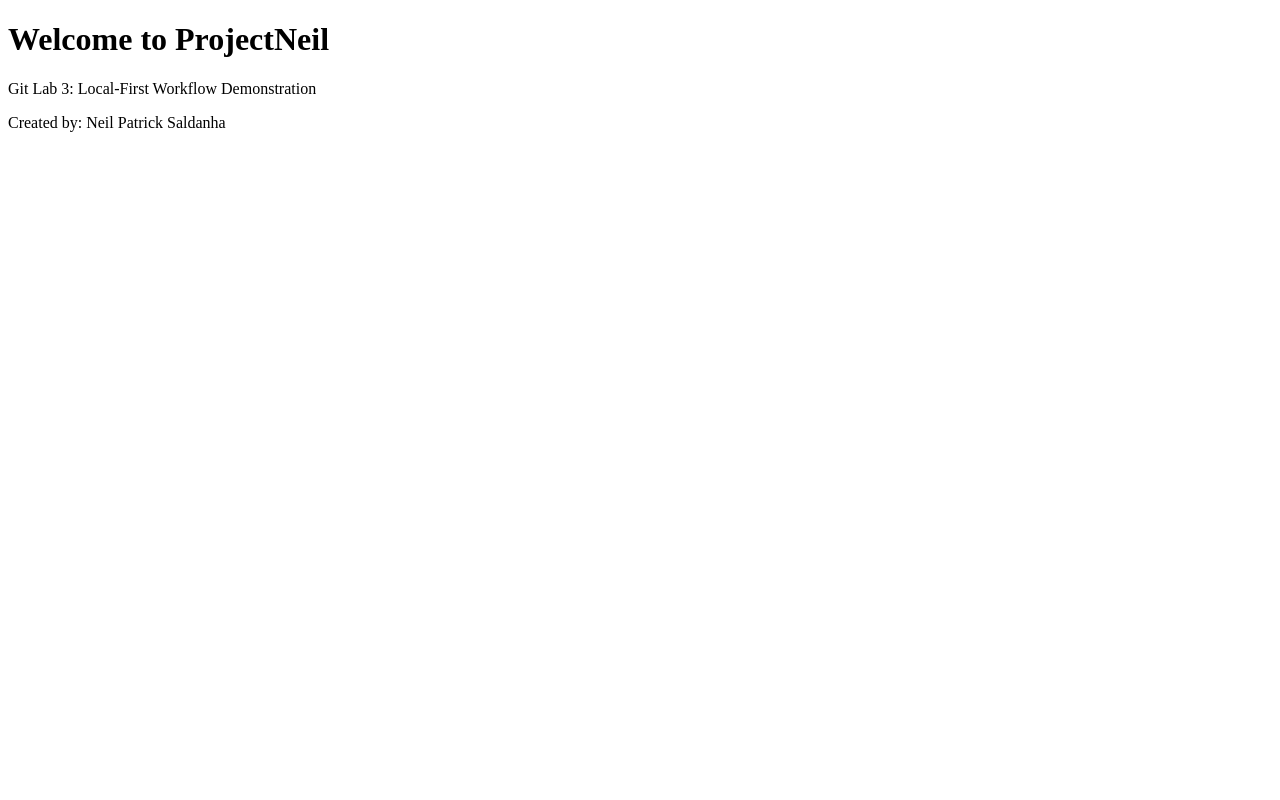
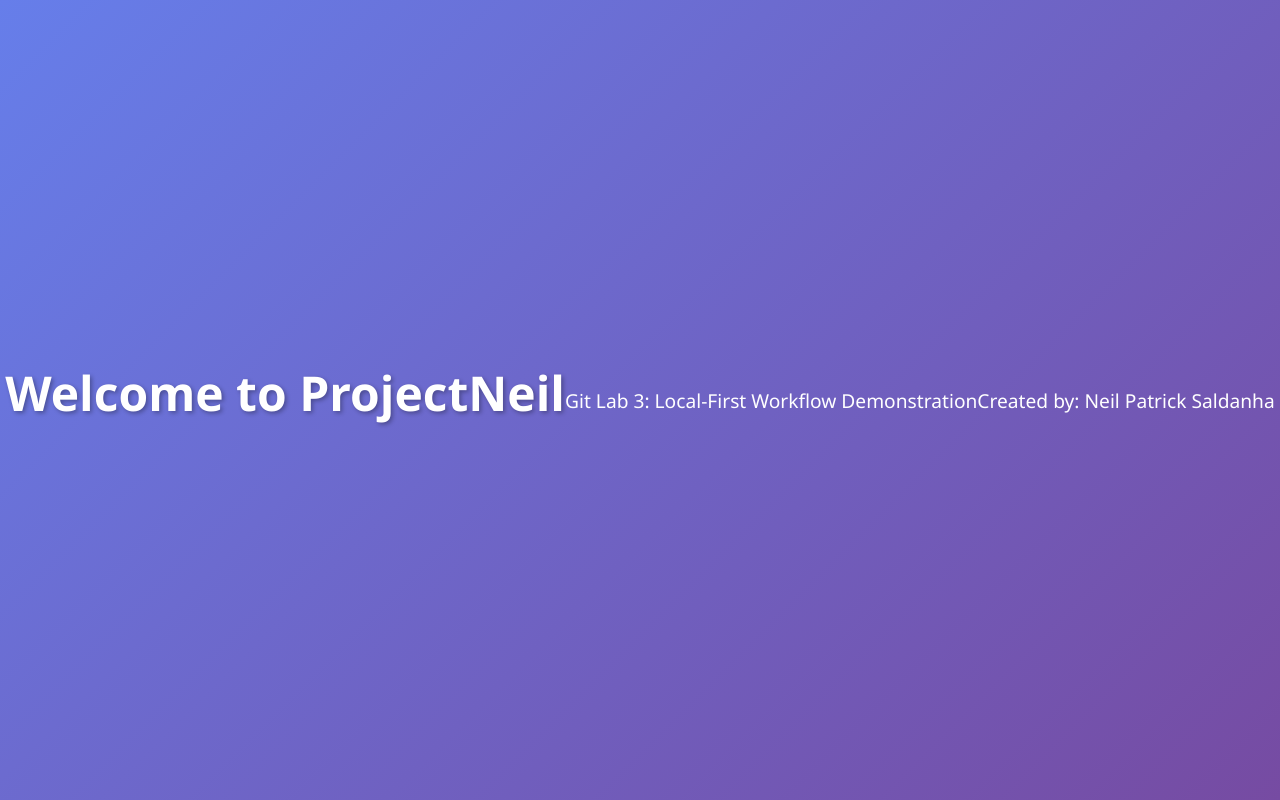
Before and after one commit to NeilPatrickSaldanha/ProjectNeil, a plain HTML site: page index.html in a window 1280 px wide. Drawn offline with Linux system fonts and the light colour scheme.

Commit message:
Add CSS styling and link stylesheet to HTML

```diff
--- a/index.html
+++ b/index.html
@@ -4,6 +4,7 @@
     <meta charset="UTF-8">
     <meta name="viewport" content="width=device-width, initial-scale=1.0">
     <title>ProjectNeil - Lab 3</title>
+    <link rel="stylesheet" href="styles.css">
 </head>
 <body>
     <h1>Welcome to ProjectNeil</h1>
--- /dev/null
+++ b/styles.css
@@ -0,0 +1,27 @@
+* {
+    margin: 0;
+    padding: 0;
+    box-sizing: border-box;
+}
+
+body {
+    font-family: 'Segoe UI', Tahoma, Geneva, Verdana, sans-serif;
+    background: linear-gradient(135deg, #667eea 0%, #764ba2 100%);
+    color: #ffffff;
+    min-height: 100vh;
+    display: flex;
+    justify-content: center;
+    align-items: center;
+    text-align: center;
+}
+
+h1 {
+    font-size: 3rem;
+    margin-bottom: 1rem;
+    text-shadow: 2px 2px 4px rgba(0,0,0,0.3);
+}
+
+p {
+    font-size: 1.2rem;
+    margin: 0.5rem 0;
+}
```
